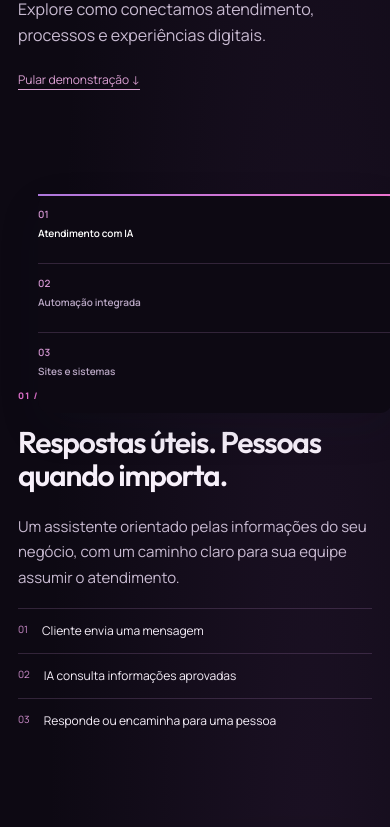
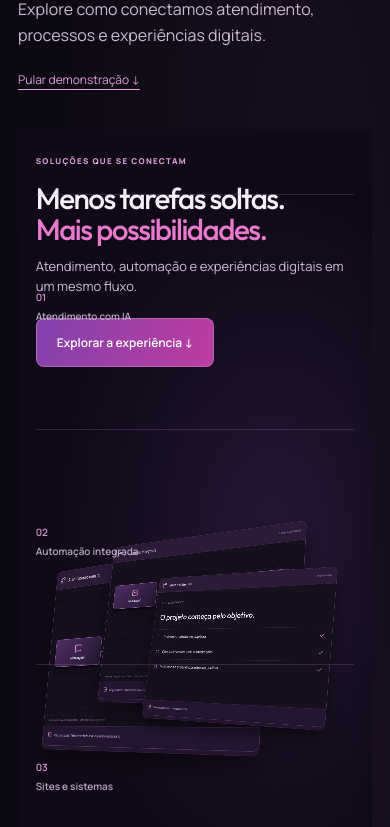
Before and after one commit to wuniflow-creator/wuniflow-landing, a React (Vite) app: page / in a window 390 px wide. Shown: the part 1040-1867 px from the top of the page. Built offline with nearby package versions, Linux system fonts and the light colour scheme.

Commit message:
feat(experience): restore fanned 3D deck and choreographed phone and desktop scroll scenes

```diff
--- a/src/components/ui/dimensional-workflow-hero.css
+++ b/src/components/ui/dimensional-workflow-hero.css
@@ -11,3 +11,39 @@
 @media(max-width:999px){.dw-experience{padding:55px 22px}.dw-nav{gap:10px}.dw-nav button{display:block;font-size:10px;line-height:1.5;padding:12px 0}.dw-nav button>span{display:block;margin-bottom:4px}.dw-chapter{grid-template-columns:1fr;gap:16px;padding:34px 0 48px}.dw-copy{max-width:650px}.dw-stage{width:min(100%,650px);margin:auto}.dw-copy>h3{font-size:clamp(30px,6vw,44px)}.dw-copy ol{margin:18px 0}.dw-canvas{height:300px}.dw-node{height:68px}.dw-node>strong{font-size:10px}.dw-node>small{font-size:5px}.dw-panel-bar{padding:14px 12px}.dw-panel-bar strong{font-size:11px}.dw-build-scene{min-height:300px;padding:20px}.dw-finished{padding:0;min-height:0}.dw-finale{padding-top:55px}}
 @media(max-width:390px){.dw-experience{padding-left:18px;padding-right:18px}.dw-panel-bar>span{font-size:6px}.dw-canvas{height:270px}.dw-node>strong{font-size:9px}.dw-node>small{display:none}.dw-panel-footer{font-size:8px}.dw-heading>span{font-size:8px}}
 @media(prefers-reduced-motion:reduce){.dw-experience *{animation:none!important;transition:none!important;scroll-behavior:auto!important}.dw-stage{perspective:none}}
+/* Dimensional deck: one shared stage, fanned opening and choreographed chapters. */
+.dw-deck-intro,.dw-deck-close{display:none}
+.dw-pinned .dw-viewport{height:calc(100svh - 88px);min-height:0;max-height:none;overflow:clip;background:radial-gradient(ellipse at 72% 53%,#8f4eb229,transparent 58%),#100a18}
+.dw-pinned .dw-chapters,.dw-pinned .dw-chapter{display:contents}
+.dw-pinned .dw-copy{position:absolute;left:0;top:18%;width:40%;z-index:20}
+.dw-pinned .dw-copy>h3{font-size:clamp(30px,3.25vw,46px)}
+.dw-pinned .dw-stage{position:absolute;width:600px;height:435px;padding:0;margin:0;perspective:1400px}
+.dw-pinned .dw-panel{position:relative;width:600px;height:435px;overflow:visible;transform-style:preserve-3d}
+.dw-pinned .dw-panel-bar{border-radius:16px 16px 0 0}
+.dw-pinned .dw-canvas,.dw-pinned .dw-build{height:340px;min-height:340px}
+.dw-pinned .dw-panel-footer{border-radius:0 0 16px 16px;background:#23152f}
+.dw-pinned .dw-canvas{transform-style:preserve-3d}
+.dw-pinned .dw-node{transform-style:preserve-3d}
+.dw-pinned .dw-nav{position:absolute;bottom:12px;left:0;right:0;background:transparent;z-index:30;padding:0}
+.dw-pinned .dw-deck-intro{display:block;position:absolute;left:0;top:21%;width:41%;z-index:20}
+.dw-deck-intro>span,.dw-deck-close>span{font-size:9px;font-weight:800;letter-spacing:.16em;color:#dfa1d6}
+.dw-deck-intro h3,.dw-deck-close h3{font:500 clamp(38px,4.2vw,62px)/1.08 WuniOutfit,sans-serif;letter-spacing:-.05em;margin:22px 0}
+.dw-deck-intro em,.dw-deck-close em{font-style:normal;color:#e879cf}
+.dw-deck-intro p,.dw-deck-close p{font-size:14px;line-height:1.6;color:#d0bddb}
+.dw-deck-intro button{border:1px solid #d88bc27a;color:#fff;background:linear-gradient(110deg,#8141ad,#bd3d9f);padding:15px 20px;border-radius:8px;font:600 12px WuniManrope,sans-serif;cursor:pointer;margin-top:10px}
+.dw-pinned .dw-deck-close{display:block;position:absolute;inset:20% 5% auto;z-index:22;text-align:center;visibility:hidden;pointer-events:none}
+.dw-pinned .dw-deck-close:before{content:'';position:absolute;inset:-70px;z-index:-1;background:radial-gradient(ellipse,#100a18e8,transparent 75%)}
+.dw-pinned.dw-phone .dw-viewport{height:calc(100svh - 76px)}
+.dw-phone .dw-copy,.dw-phone .dw-deck-intro{top:18px!important;left:5%!important;width:90%!important}
+.dw-phone .dw-copy>h3,.dw-phone .dw-deck-intro h3{font-size:clamp(29px,7.6vw,40px);line-height:1.06;margin:14px 0 12px}
+.dw-phone .dw-copy>p,.dw-phone .dw-deck-intro p{font-size:13px;line-height:1.5;margin:0 0 12px}
+.dw-phone .dw-copy>span,.dw-phone .dw-deck-intro>span{font-size:8px}
+.dw-phone .dw-copy ol{display:grid;grid-template-columns:repeat(3,minmax(0,1fr));gap:10px;margin:14px 0}
+.dw-phone .dw-copy li{font-size:9px;line-height:1.4;display:block;padding:8px 0}
+.dw-phone .dw-copy li>span{display:block;margin-bottom:3px;font-size:8px}
+.dw-phone .dw-copy>a{font-size:10px;padding-bottom:5px}
+.dw-phone .dw-nav{left:5%;right:5%;bottom:8px}
+.dw-phone .dw-nav button{min-height:50px;font-size:10px}
+.dw-phone .dw-deck-close{inset:24% 5% auto}
+.dw-phone .dw-deck-close h3{font-size:clamp(32px,8vw,42px)}
+@media(prefers-reduced-motion:reduce){.dw-deck-intro,.dw-deck-close{display:none!important}}
--- a/src/components/ui/dimensional-workflow-hero.tsx
+++ b/src/components/ui/dimensional-workflow-hero.tsx
@@ -36,25 +36,40 @@ export default function DimensionalWorkflowHero({content=defaultContent}:{conten
  const root=useRef<HTMLElement>(null);const tl=useRef<gsap.core.Timeline|null>(null);const [active,setActive]=useState(0);const current=useRef(0);
  useGSAP(()=>{
   const element=root.current!;const cards=Array.from(element.querySelectorAll<HTMLElement>('.dw-chapter'));const mm=gsap.matchMedia();
-  mm.add({desktop:'(min-width: 1000px) and (min-height: 700px)',motion:'(prefers-reduced-motion: no-preference)'},context=>{
-   const motion=context.conditions?.motion;const pinned=context.conditions?.desktop&&motion;
+  mm.add({room:'(min-height: 650px)',phone:'(max-width: 999px)',motion:'(prefers-reduced-motion: no-preference)'},context=>{
+   const motion=context.conditions?.motion;const phone=!!context.conditions?.phone;
+   const panels=cards.map(c=>c.querySelector<HTMLElement>('.dw-panel')!);
+   const stages=cards.map(c=>c.querySelector<HTMLElement>('.dw-stage')!);
+   const copies=cards.map(c=>c.querySelector<HTMLElement>('.dw-copy')!);
    if(!motion)return;
-   const panels=cards.map(c=>c.querySelector('.dw-panel'));
-   if(pinned){
-    element.classList.add('dw-pinned');
-    const sync=(index:number)=>{if(current.current!==index){current.current=index;setActive(index)}cards.forEach((card,i)=>{card.inert=i!==index;card.setAttribute('aria-hidden',String(i!==index))})};
-    sync(0);gsap.set(cards,{autoAlpha:0});gsap.set(cards[0],{autoAlpha:1});
-    const timeline=gsap.timeline({scrollTrigger:{trigger:element.querySelector('.dw-viewport'),start:'top 80px',end:()=>'+='+Math.min(innerHeight*.8,800)*cards.length,pin:true,scrub:.4,invalidateOnRefresh:true,onUpdate:self=>sync(Math.min(cards.length-1,Math.floor(self.progress*cards.length)))}});tl.current=timeline;
+   if(context.conditions?.room){
+    element.classList.add('dw-pinned');element.classList.toggle('dw-phone',phone);
+    const viewport=element.querySelector<HTMLElement>('.dw-viewport')!;
+    const intro=element.querySelector('.dw-deck-intro');
+    const fit=()=>Math.max(.28,Math.min(1,(phone?element.clientWidth*.88:element.clientWidth*.51)/600,phone?(viewport.clientHeight-310)/430:1));
+    const sync=(index:number)=>{if(current.current!==index){current.current=index;setActive(index)}copies.forEach((copy,i)=>{copy.inert=i!==index;copy.setAttribute('aria-hidden',String(i!==index))})};
+    sync(-1);
+    gsap.set(copies,{autoAlpha:0,y:25});
+    gsap.set(stages,{left:phone?'50%':'72%',top:phone?'65%':'51%',xPercent:-50,yPercent:-50});
+    gsap.set(panels,{transformPerspective:1400,transformOrigin:'50% 50%'});
+    panels.forEach((panel,i)=>gsap.set(panel,{x:(i-1)*(phone?50:105),y:(i===1?-14:22),z:-i*100,rotationY:-34,rotationX:14,rotationZ:-5+i*2,scale:fit()*.78,autoAlpha:1,zIndex:3-i}));
+    const timeline=gsap.timeline({defaults:{ease:'power2.inOut'},scrollTrigger:{trigger:viewport,start:()=>phone?'top 70px':'top 80px',end:()=>'+='+Math.min(viewport.clientHeight*(phone?1.12:1.05),950)*cards.length,pin:true,scrub:.55,invalidateOnRefresh:true,onUpdate:self=>{const time=self.animation?.time()??0;sync(time<1?-1:time>=12?3:Math.min(2,Math.floor((time-1)/3.7)))}}});tl.current=timeline;
+    timeline.to(intro,{autoAlpha:0,y:-28,duration:.6},.35);
     cards.forEach((card,i)=>{
-     const t=i*3;timeline.addLabel('chapter-'+i,t);
-     if(i){timeline.to(cards[i-1],{autoAlpha:0,y:-35,duration:.35},t).fromTo(card,{autoAlpha:0,y:35},{autoAlpha:1,y:0,duration:.45},t+.1)}
-     timeline.fromTo(panels[i],{rotationY:-16,rotationX:9,y:22},{rotationY:-4,rotationX:3,y:-8,duration:2.8,ease:'none'},t);
-     if(i===2){const scenes=card.querySelectorAll('.dw-build-scene');gsap.set(scenes,{autoAlpha:0});gsap.set(scenes[0],{autoAlpha:1});timeline.to(scenes[0],{autoAlpha:0,duration:.25},t+.7).to(scenes[1],{autoAlpha:1,duration:.25},t+.7).to(scenes[1],{autoAlpha:0,duration:.25},t+1.55).to(scenes[2],{autoAlpha:1,duration:.3},t+1.55)}
+     const t=1+i*3.7;timeline.addLabel('chapter-'+i,t+.5);
+     panels.forEach((panel,j)=>timeline.to(panel,{x:j===i?0:j<i?(phone?-180:-450):(phone?140:360),y:j===i?0:40,z:j===i?70:-400,rotationY:j===i?-7:j<i?38:-38,rotationX:j===i?6:14,rotationZ:0,scale:()=>j===i?fit():fit()*.7,autoAlpha:j===i?1:0,zIndex:j===i?10:1,duration:.85},t-.3));
+     timeline.to(copies[i],{autoAlpha:1,y:0,duration:.5},t+.05);
+     const nodes=card.querySelectorAll('.dw-node');nodes.forEach((node,j)=>timeline.to(node,{z:35,y:-9,scale:1.06,duration:.3},t+.4+j*.48).to(node,{z:0,y:0,scale:1,duration:.3},t+.8+j*.48));
+     if(i===2){const scenes=card.querySelectorAll('.dw-build-scene');gsap.set(scenes,{autoAlpha:0});gsap.set(scenes[0],{autoAlpha:1});timeline.to(scenes[0],{autoAlpha:0,x:-20,duration:.3},t+.8).fromTo(scenes[1],{autoAlpha:0,x:25},{autoAlpha:1,x:0,duration:.35},t+.85).to(scenes[1],{autoAlpha:0,x:-20,duration:.3},t+1.8).fromTo(scenes[2],{autoAlpha:0,x:25},{autoAlpha:1,x:0,duration:.4},t+1.85)}
+     timeline.to(copies[i],{autoAlpha:0,y:-25,duration:.4},t+3.15);
     });
-    return ()=>{tl.current=null;element.classList.remove('dw-pinned');cards.forEach(c=>{c.inert=false;c.removeAttribute('aria-hidden')})};
+    const close=12;
+    panels.forEach((panel,i)=>timeline.to(panel,{x:(i-1)*(phone?105:230),y:i===1?90:-35,z:-260,rotationY:(i-1)*-16,rotationX:10,rotationZ:(i-1)*5,scale:()=>fit()*.75,autoAlpha:.2,duration:.9},close));
+    timeline.fromTo('.dw-deck-close',{autoAlpha:0,y:20},{autoAlpha:1,y:0,duration:.7},close+.25).to({},{duration:.65});
+    return ()=>{tl.current=null;element.classList.remove('dw-pinned','dw-phone');copies.forEach(c=>{c.inert=false;c.removeAttribute('aria-hidden')})};
    }
    cards.forEach(card=>{
-    gsap.fromTo(card.querySelector('.dw-panel'),{rotationY:-12,rotationX:7,y:36},{rotationY:0,rotationX:0,y:0,ease:'power2.out',scrollTrigger:{trigger:card,start:'top 88%',end:'center center',scrub:.4}});
+    gsap.fromTo(card.querySelector('.dw-panel'),{rotationY:-20,rotationX:10,y:36},{rotationY:-3,rotationX:2,y:0,ease:'power2.out',scrollTrigger:{trigger:card,start:'top 88%',end:'center center',scrub:.4}});
     ScrollTrigger.create({trigger:card,start:'top 55%',end:'bottom 55%',onEnter:()=>setActive(cards.indexOf(card)),onEnterBack:()=>setActive(cards.indexOf(card))});
    });
   });
@@ -65,11 +80,13 @@ export default function DimensionalWorkflowHero({content=defaultContent}:{conten
  return <section ref={root} className="dw-experience" aria-label="Explore as soluções Wuniflow">
   <div className="dw-heading"><span>COMO A WUNIFLOW CONECTA SEU NEGÓCIO</span><h2>{content.title}</h2><p>{content.description}</p><a className="dw-skip" href="#dw-end">Pular demonstração ↓</a></div>
   <div className="dw-viewport">
+   <div className="dw-deck-intro"><span>SOLUÇÕES QUE SE CONECTAM</span><h3>Menos tarefas soltas.<br/><em>Mais possibilidades.</em></h3><p>Atendimento, automação e experiências digitais em um mesmo fluxo.</p><button type="button" onClick={()=>go(0)}>Explorar a experiência ↓</button></div>
    <nav className="dw-nav" aria-label="Escolher solução">{content.chapters.map((chapter,i)=><button key={chapter.name} onClick={()=>go(i)} aria-current={active===i?'step':undefined} aria-controls={'dw-chapter-'+i}><span>0{i+1}</span>{chapter.name}<i/></button>)}</nav>
    <div className="dw-chapters">{content.chapters.map((chapter,i)=><article className="dw-chapter" id={'dw-chapter-'+i} key={chapter.name}>
     <div className="dw-copy"><span>{chapter.tag}</span><h3>{chapter.title}</h3><p>{chapter.description}</p><ol>{chapter.steps.map((s,j)=><li key={s}><span>0{j+1}</span>{s}</li>)}</ol>{chapter.site&&<a href={chapter.site} target="_blank" rel="noopener noreferrer">Conhecer projeto real <ArrowUpRight size={16}/></a>}</div>
     <div className="dw-stage"><Diagram chapter={chapter} index={i}/></div>
    </article>)}</div>
+   <div className="dw-deck-close"><span>DO PRIMEIRO CONTATO À ENTREGA</span><h3>O trabalho avança.<br/><em>Sua equipe no controle.</em></h3><p>Continue para planejar sua solução com a Wuniflow.</p></div>
   </div>
   <div className="dw-finale" id="dw-end" tabIndex={-1}><span>TECNOLOGIA COM UM OBJETIVO CLARO</span><h2>Seu negócio conectado.<br/>Sua equipe no controle.</h2><a href="/diagnostico">Planejar meu projeto <ArrowUpRight size={18}/></a></div>
  </section>;
```
